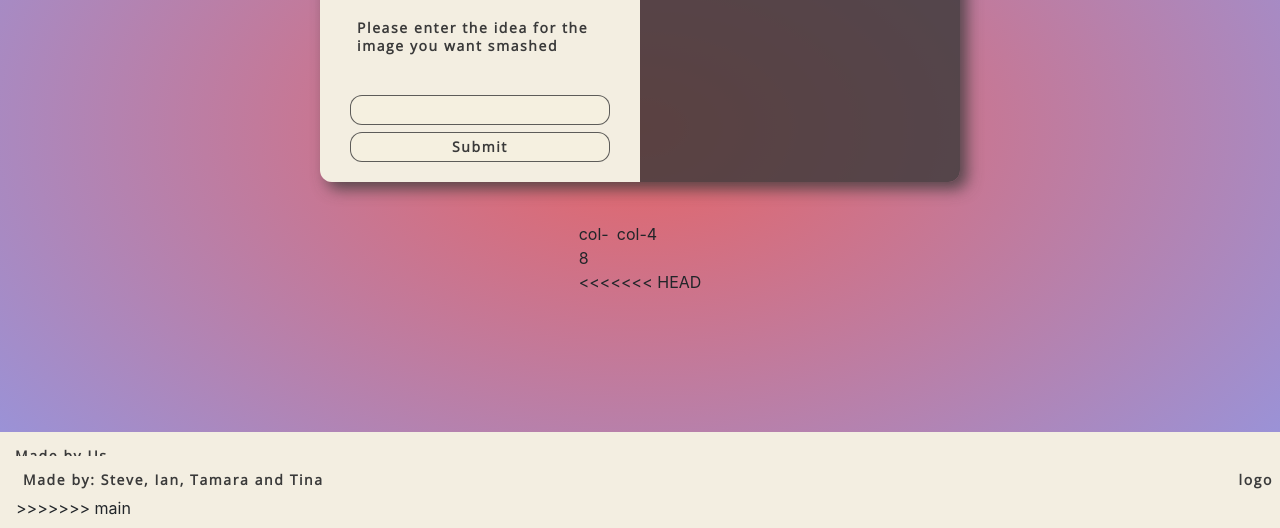
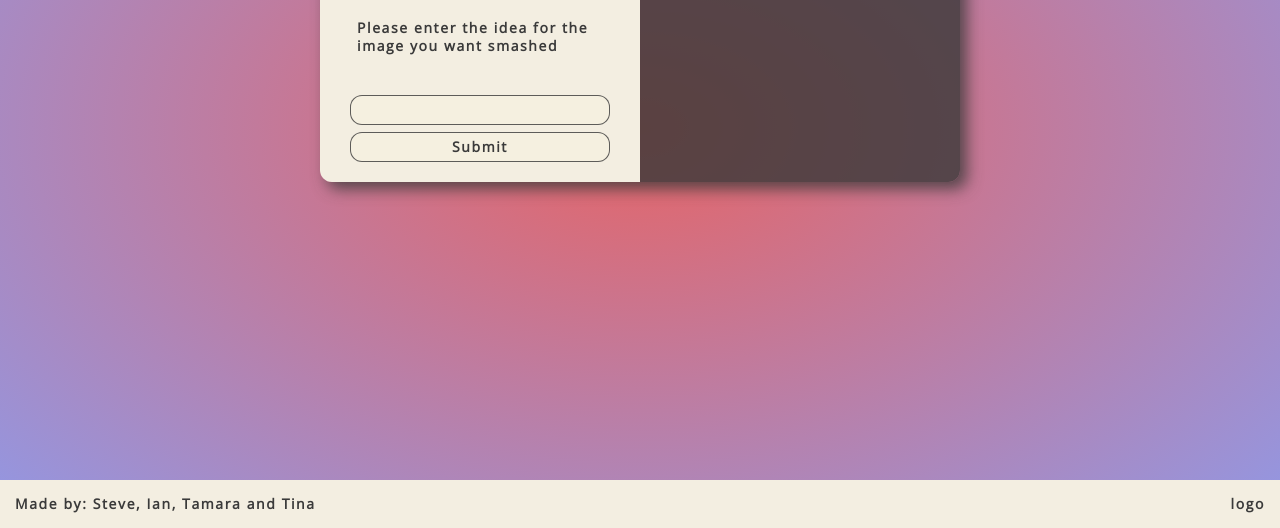
Before and after one commit to thumbolinat/ImageSmash, a plain HTML site: page index.html in a window 1280 px wide. Shown: the part 272-800 px from the top of the page. Drawn offline with nearby package versions, Linux system fonts and the light colour scheme.

Commit message:
remvoed saved quote section

```diff
--- a/index.html
+++ b/index.html
@@ -49,24 +49,10 @@
         </div>
     </section>
 
-    <section class= "saved-quotes">
-
-      <div class="row">
-         <div class="col-3">col-8</div>
-         <div class="col-9">col-4</div>
-         </div>
 
 
 
-<<<<<<< HEAD
-        </section>
 
-
-
-    <footer>
-        <div>
-            <p>Made by Us</p>
-=======
         <div>
             <!--five star rating system, depending on the rating it gets stored in local storage and displays on other page in its rating category-->
         </div>
@@ -74,7 +60,6 @@
     <footer>
         <div>
             <p>Made by: Steve, Ian, Tamara and Tina</p>
->>>>>>> main
         </div>
         <div>
             <p>logo</p>
@@ -86,9 +71,5 @@
     <script src="./assets/js/script.js"></script>
     <script src="https://cdnjs.deepai.org/deepai.min.js"></script>
 </body>
-<<<<<<< HEAD
-</html>
-=======
 
 </html>
->>>>>>> main
```
